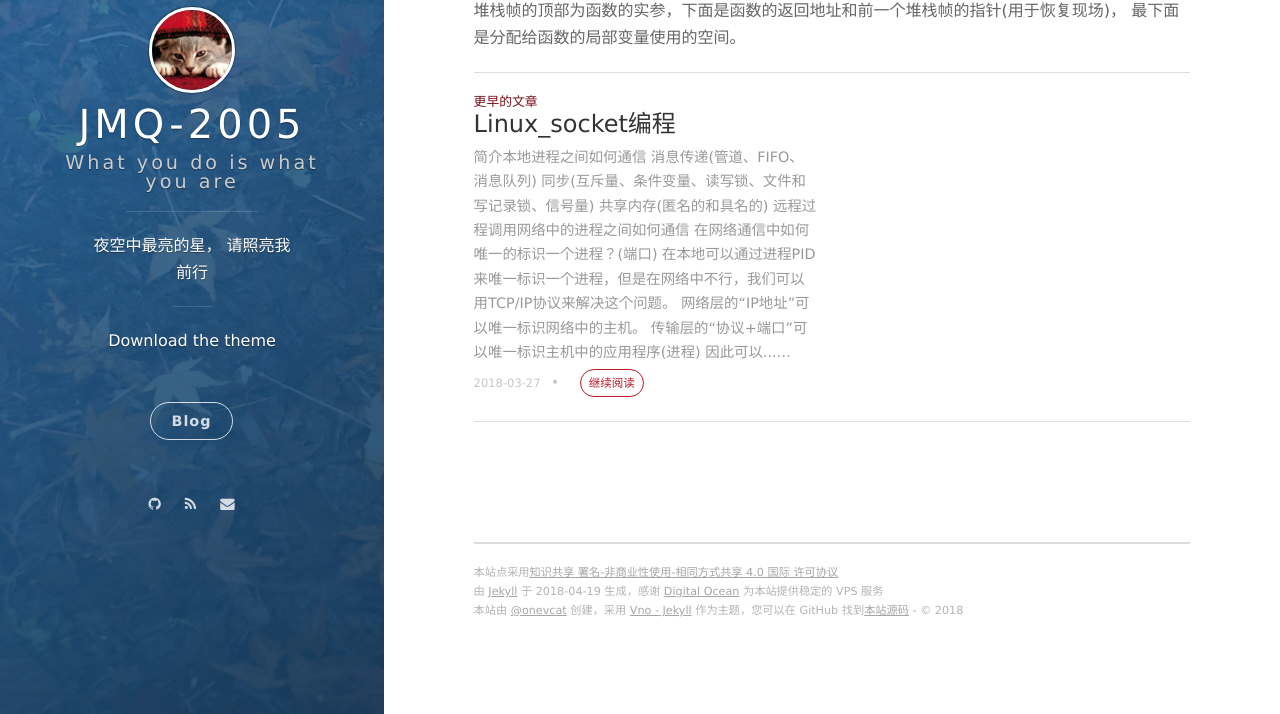
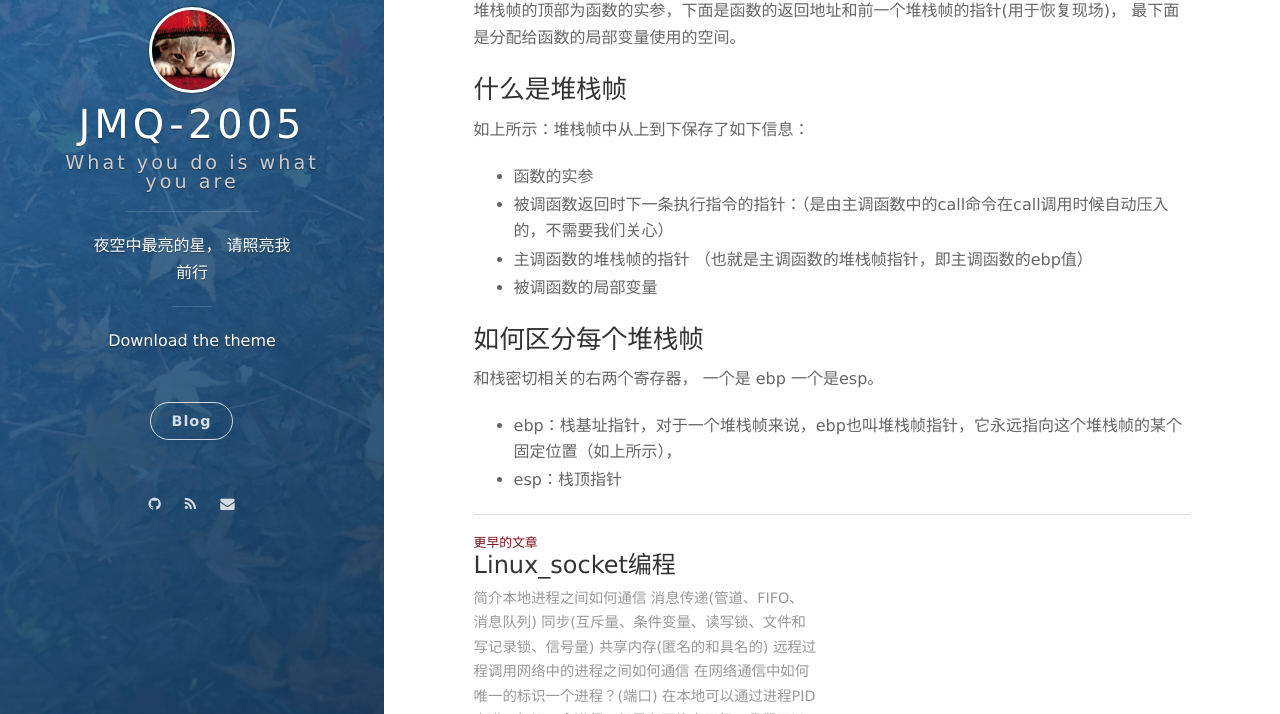
Before and after one commit to nevermore3/nevermore3.github.io, a Jekyll site: the page built from _posts/2018-04-03-Linux进程用户空间堆栈.md, in a window 1280 px wide and 900 px high, scrolled down 1078 px, cut to the strip 186-900 px from the top of the window. Built offline with Jekyll 4.4.1, drawn with Linux system fonts in a browser that asks for light colours; nearby versions of some CDN libraries; our own code applies the rules of GitHub Pages for plain Markdown files; comment, search, counter and statistics services are not loaded.

Commit message:
Update 2018-04-03-Linux进程用户空间堆栈.md

```diff
--- a/_posts/2018-04-03-Linux进程用户空间堆栈.md
+++ b/_posts/2018-04-03-Linux进程用户空间堆栈.md
@@ -20,3 +20,17 @@
 ![](https://www.ibm.com/developerworks/cn/linux/l-overflow/images/image004.gif)
 
 堆栈帧的顶部为函数的实参，下面是函数的返回地址和前一个堆栈帧的指针(用于恢复现场)， 最下面是分配给函数的局部变量使用的空间。
+
+### 什么是堆栈帧
+如上所示：堆栈帧中从上到下保存了如下信息：
+
+* 函数的实参
+* 被调函数返回时下一条执行指令的指针：（是由主调函数中的call命令在call调用时候自动压入的，不需要我们关心）
+* 主调函数的堆栈帧的指针 （也就是主调函数的堆栈帧指针，即主调函数的ebp值）
+* 被调函数的局部变量
+
+### 如何区分每个堆栈帧
+和栈密切相关的右两个寄存器， 一个是 ebp 一个是esp。
+
+* ebp：栈基址指针，对于一个堆栈帧来说，ebp也叫堆栈帧指针，它永远指向这个堆栈帧的某个固定位置（如上所示），
+* esp：栈顶指针
```
